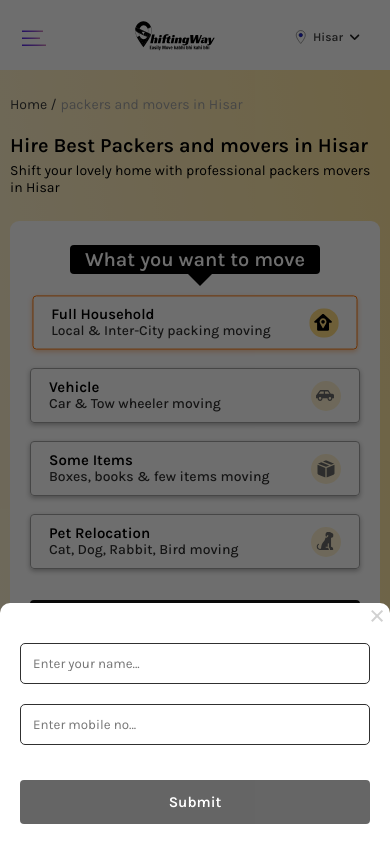
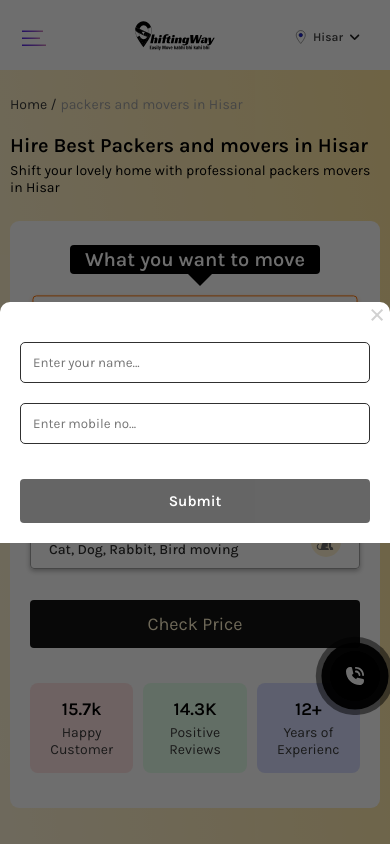
Before and after one commit to DevendersinghRajput/sfting-wy, a PHP site: page /packers-and-movers-in-hisar in a window 390 px wide. Run offline with PHP 8.4, Linux system fonts and the light colour scheme; some web fonts are replaced.

Commit message:
check it

```diff
--- a/packers-and-movers-in-hisar.php
+++ b/packers-and-movers-in-hisar.php
@@ -170,10 +170,7 @@
             right: 0px;
             bottom: 0px;
         }
-        .phone_no_send_popup{
-            justify-content: end;
-            align-items: end;
-        }
+
     }
 </style>
 </head>
```
